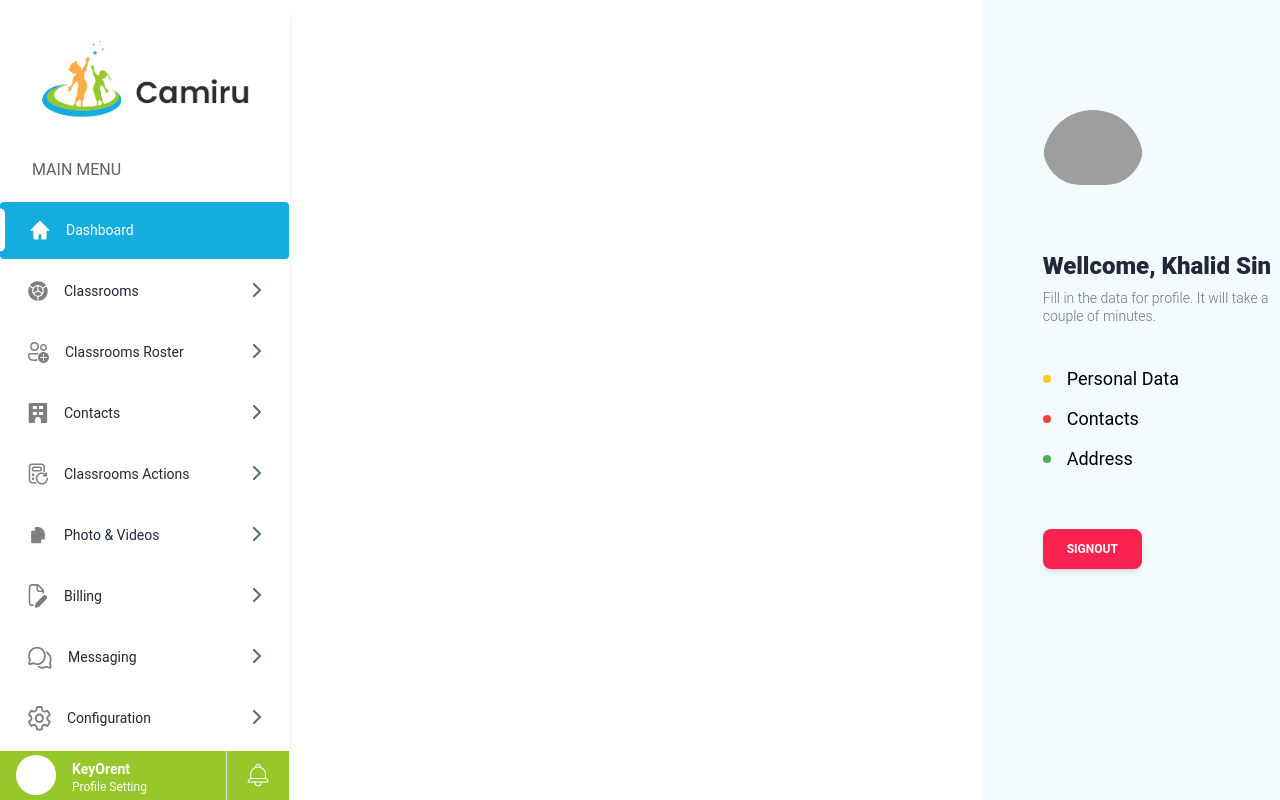
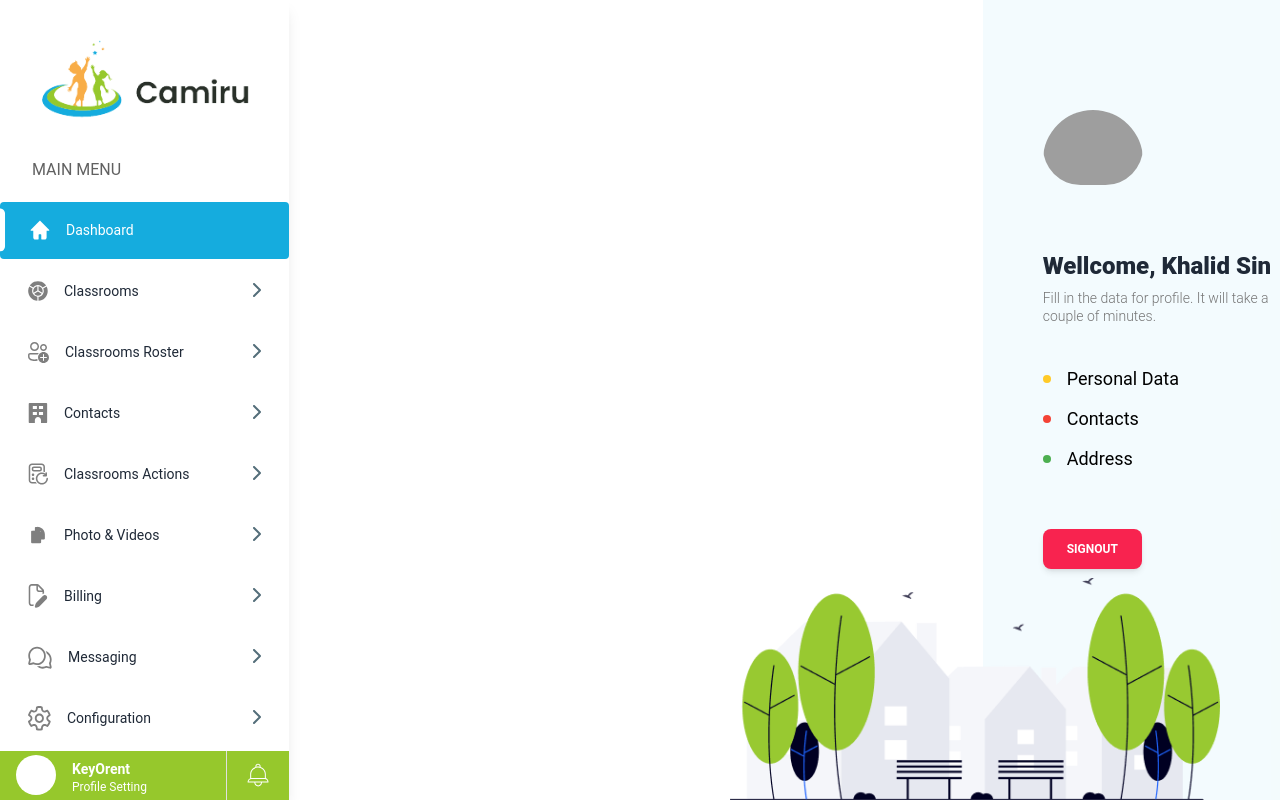
Before and after one commit to linear-digital/camiru-client-side, a React (Vite) app: page /dashboard in a window 1280 px wide. Built offline with nearby package versions, Linux system fonts and the light colour scheme; grey boxes are pictures that could not be loaded.

Commit message:
update Profile.jsx

```diff
--- a/src/Pages/User/Profile.jsx
+++ b/src/Pages/User/Profile.jsx
@@ -1,12 +1,12 @@
 import { Image } from 'antd';
 import React from 'react';
 import { Button } from '../../Components/Buttons/Buttons';
-
+import Element from '../../assets/profile-element.png'
 const Profile = () => {
     return (
         <div className='grid grid-cols-10 h-full w-full'>
             <div className='col-span-7'></div>
-            <div className='col-span-3 h-full w-full pt-[110px] pl-[60px]'
+            <div className='col-span-3 h-full w-full pt-[110px] pl-[60px] relative'
                 style={{
                     background: 'rgba(21, 172, 222, 0.05)',
                 }}
@@ -40,7 +40,11 @@ const Profile = () => {
                     </div>
                 </section>
                 <Button type={"error"} className={"mt-14"}> SignOut</Button>
+                <img src={Element} alt=""
+                    className='absolute bottom-0 right-[60px] max-w-[490px]'
+                />
             </div>
+
         </div>
     );
 };
```
Also changed, not shown: src/assets/profile-element.png (added).
